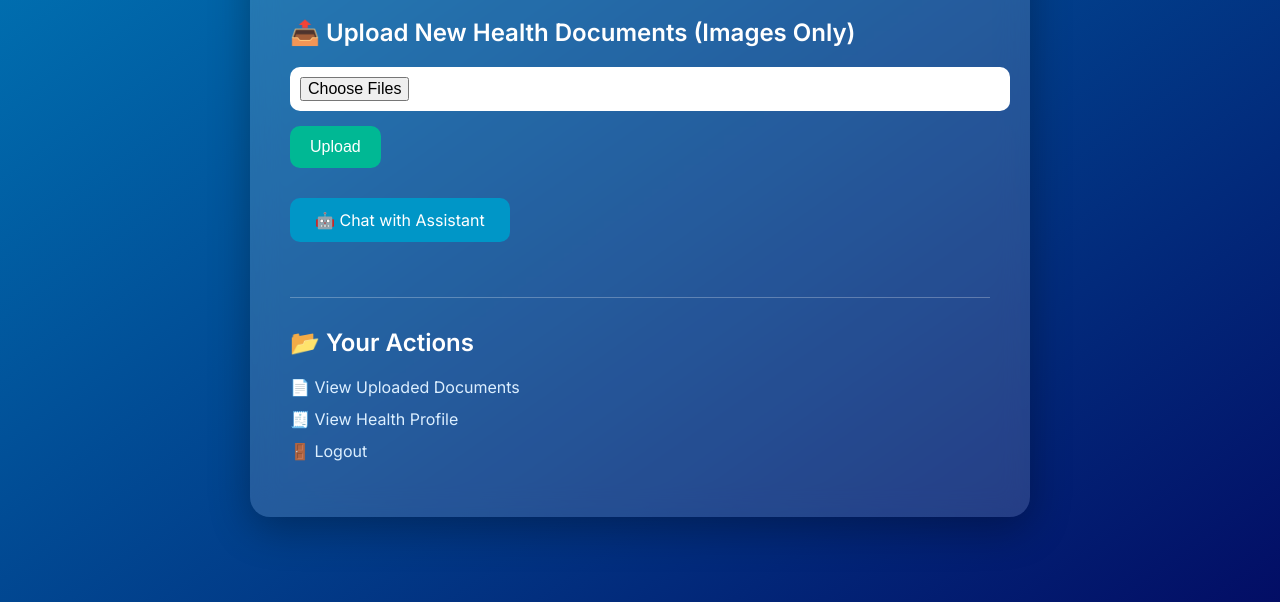
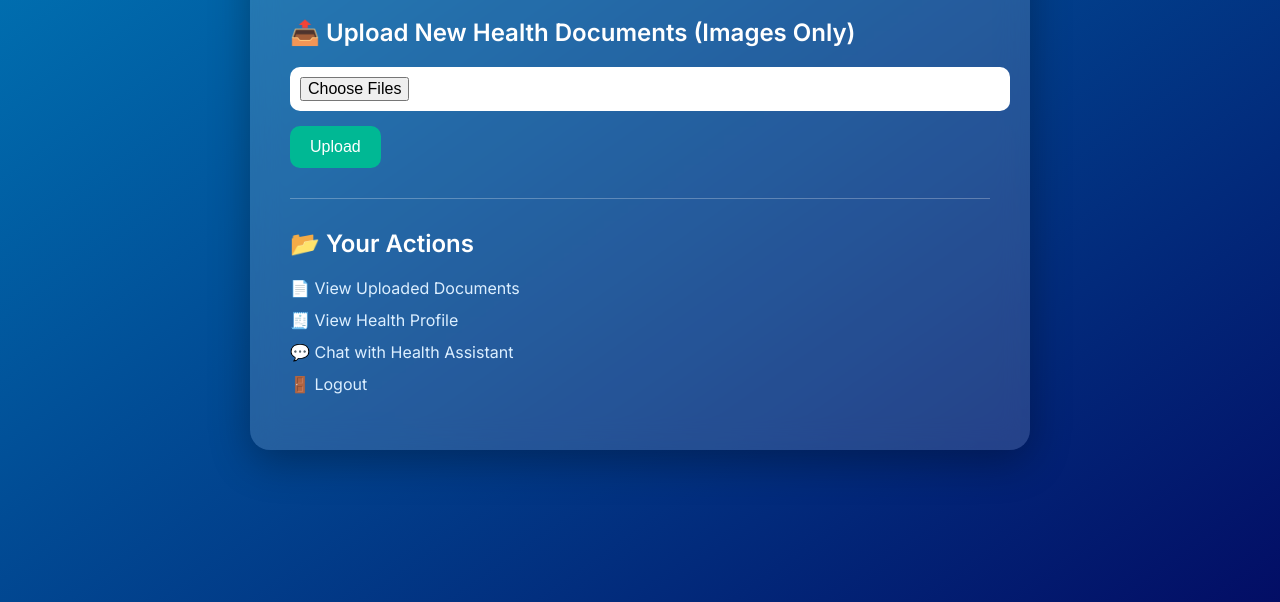
Before and after one commit to hardikdhingra150/HealthQrApp, a Python web app: template templates/upload.html in a window 1280 px wide. Shown: the part 152-754 px from the top of the page. Run offline with Jinja, Linux system fonts and the light colour scheme; the template is opened without the code that fills it, so the values that code supplies are empty.

Commit message:
Remove a line from upload.html

```diff
--- a/templates/upload.html
+++ b/templates/upload.html
@@ -66,22 +66,6 @@
 
     button:hover {
       background-color: #00916e;
-    }
-
-    .chat-btn {
-      display: inline-block;
-      margin-bottom: 25px;
-      padding: 12px 25px;
-      background-color: #0096c7;
-      color: white;
-      font-weight: 500;
-      border-radius: 10px;
-      text-decoration: none;
-      transition: background 0.3s ease;
-    }
-
-    .chat-btn:hover {
-      background-color: #00b4d8;
     }
 
     hr {
@@ -159,15 +143,13 @@
       <button type="submit">Upload</button>
     </form>
 
-    <!-- Chat Assistant Button -->
-    <a href="{{ url_for('chat') }}" class="chat-btn">🤖 Chat with Assistant</a>
-
     <hr>
 
     <h2>📂 Your Actions</h2>
     <ul>
       <li><a href="{{ url_for('view_reports', username=username) }}">📄 View Uploaded Documents</a></li>
       <li><a href="{{ url_for('view_profile', username=username) }}">🧾 View Health Profile</a></li>
+      <li><a href="{{ url_for('chat', username=username) }}">💬 Chat with Health Assistant</a></li>
       <li><a href="{{ url_for('logout') }}">🚪 Logout</a></li>
     </ul>
   </div>
```
